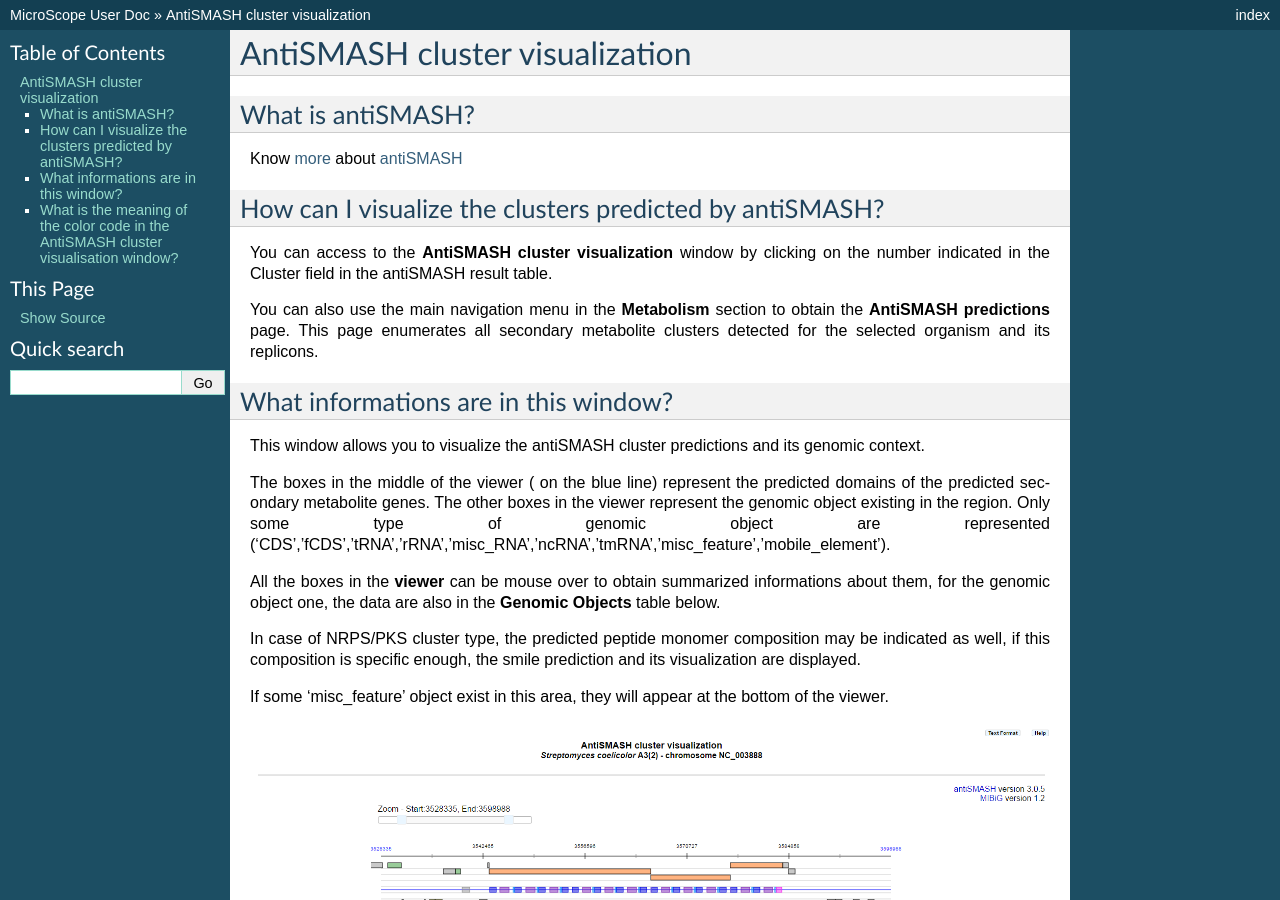
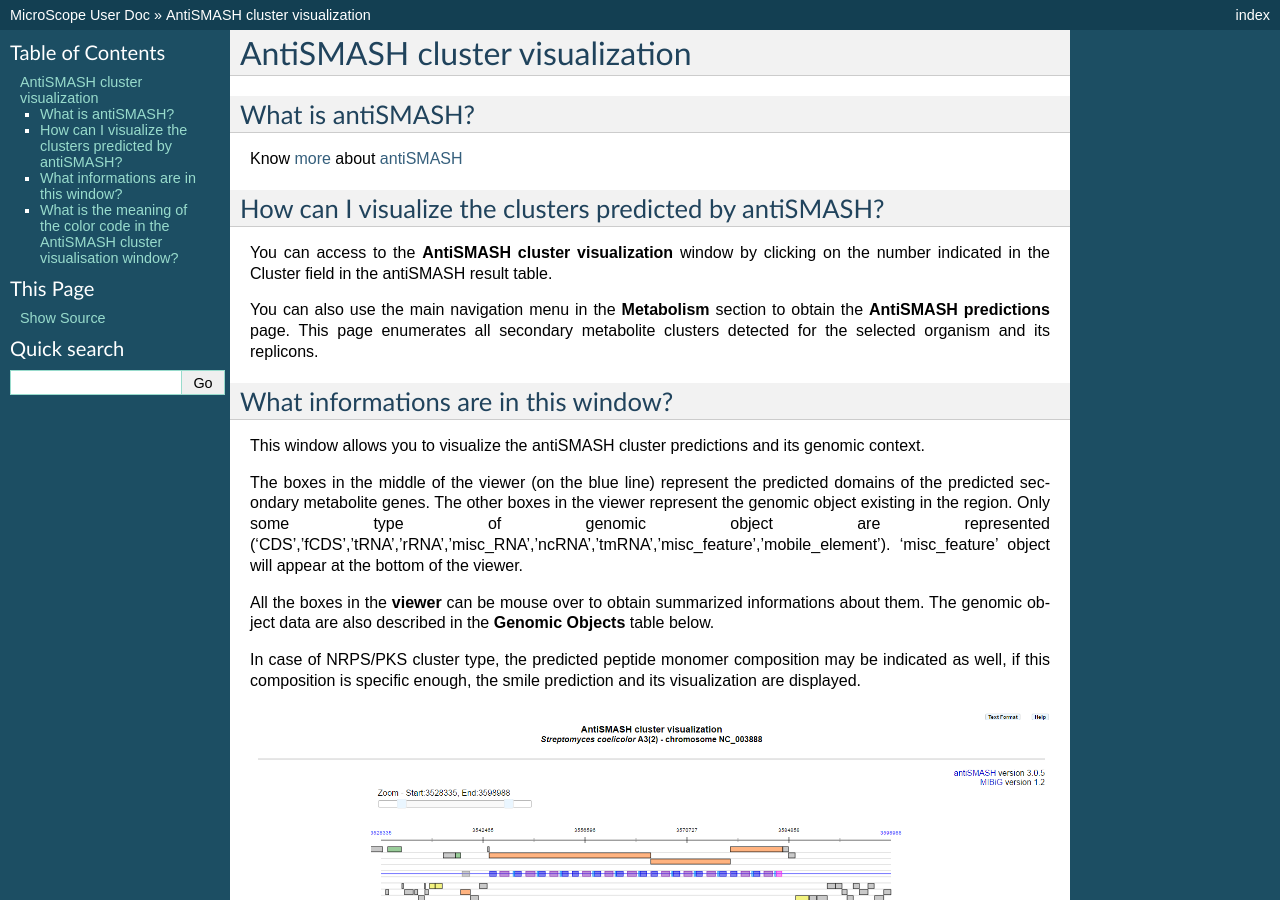
Before and after one commit to labgem/microscope-user-doc, a Sphinx documentation site: the page built from docs/content/metabolism/domainviewer.rst, in a window 1280 px wide and 900 px high. Built offline with Sphinx 7.4.7, drawn with Linux system fonts in a browser that asks for light colours; formulas are drawn with MathJax 3; some of the changed text lies outside the part shown.

Commit message:
Update domainviewer.rst

```diff
--- a/docs/content/metabolism/domainviewer.rst
+++ b/docs/content/metabolism/domainviewer.rst
@@ -22,14 +22,13 @@ What informations are in this window?
 --------------------------------------------------------
 This window allows you to visualize the antiSMASH cluster predictions and its genomic context.
 
-The boxes in the middle of the viewer ( on the blue line) represent the predicted domains of the predicted secondary metabolite genes.
-The other boxes in the viewer represent the genomic object existing in the region. Only some type of genomic object are represented ('CDS','fCDS','tRNA','rRNA','misc_RNA','ncRNA','tmRNA','misc_feature','mobile_element').
+The boxes in the middle of the viewer (on the blue line) represent the predicted domains of the predicted secondary metabolite genes.
+The other boxes in the viewer represent the genomic object existing in the region. Only some type of genomic object are represented ('CDS','fCDS','tRNA','rRNA','misc_RNA','ncRNA','tmRNA','misc_feature','mobile_element'). 'misc_feature' object will appear at the bottom of the viewer.
 
-All the boxes in the **viewer** can be mouse over to obtain summarized informations about them, for the genomic object one, the data are also in the **Genomic Objects** table below.
+All the boxes in the **viewer** can be mouse over to obtain summarized informations about them. The genomic object data are also described in the **Genomic Objects** table below.
 
 In case of NRPS/PKS cluster type, the predicted peptide monomer composition may be indicated as well, if this composition is specific enough, the smile prediction and its visualization are displayed.
 
-If some 'misc_feature' object exist in this area, they will appear at the bottom of the viewer.
 
 
 .. image:: img/antiSMASH3_viewer.PNG
```
Also changed, not shown: other parts of docs/content/metabolism/domainviewer.rst (+2 -2 lines).
